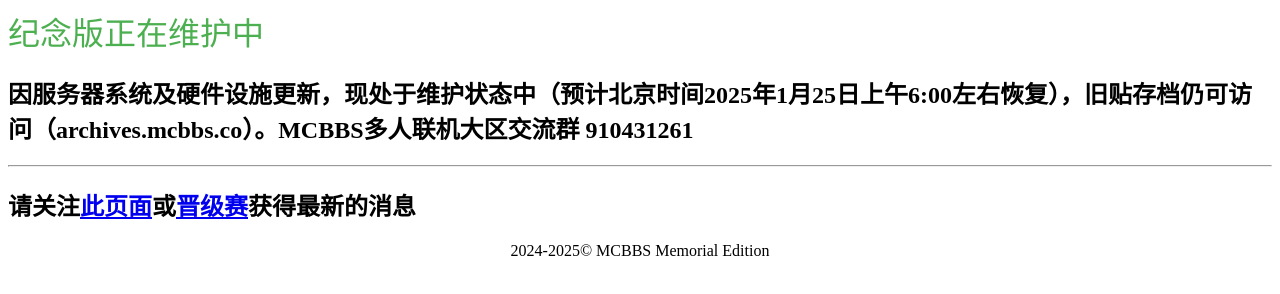
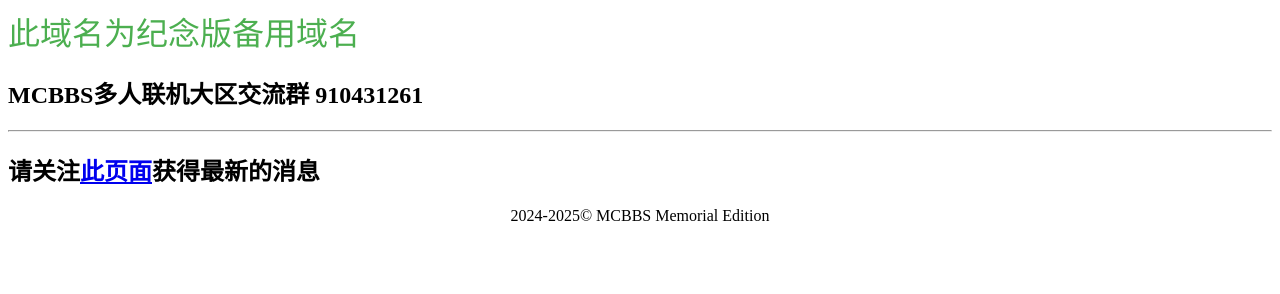
Before and after one commit to MRTangwin8/MRTangwin8.github.io, a plain HTML site: page index.htm in a window 1280 px wide. Drawn offline with Linux system fonts and the light colour scheme.

Commit message:
Update index.htm

```diff
--- a/index.htm
+++ b/index.htm
@@ -10,7 +10,7 @@
     <div id="app" data-v-app=""><div class="mcbbs_gray_background_vuejs_reset"></div>
 	<div id="bettersweet_main_container" class="container">
 	<div class="text">
-	<h1 style="color:#4caf50;font-weight:500;">纪念版正在维护中</h1>
-	<h2>因服务器系统及硬件设施更新，现处于维护状态中（预计北京时间2025年1月25日上午6:00左右恢复），旧贴存档仍可访问（archives.mcbbs.co）。MCBBS多人联机大区交流群 910431261</h2><hr><h2>请关注<a href="#">此页面</a>或<a href="https://mcbbs.rip/">晋级赛</a>获得最新的消息</h2>
+	<h1 style="color:#4caf50;font-weight:500;">此域名为纪念版备用域名</h1>
+	<h2>MCBBS多人联机大区交流群 910431261</h2><hr><h2>请关注<a href="#">此页面</a>获得最新的消息</h2>
 	<div align="center"><p>2024-2025© MCBBS Memorial Edition</div></div></div></div>
   </body></html>
```
